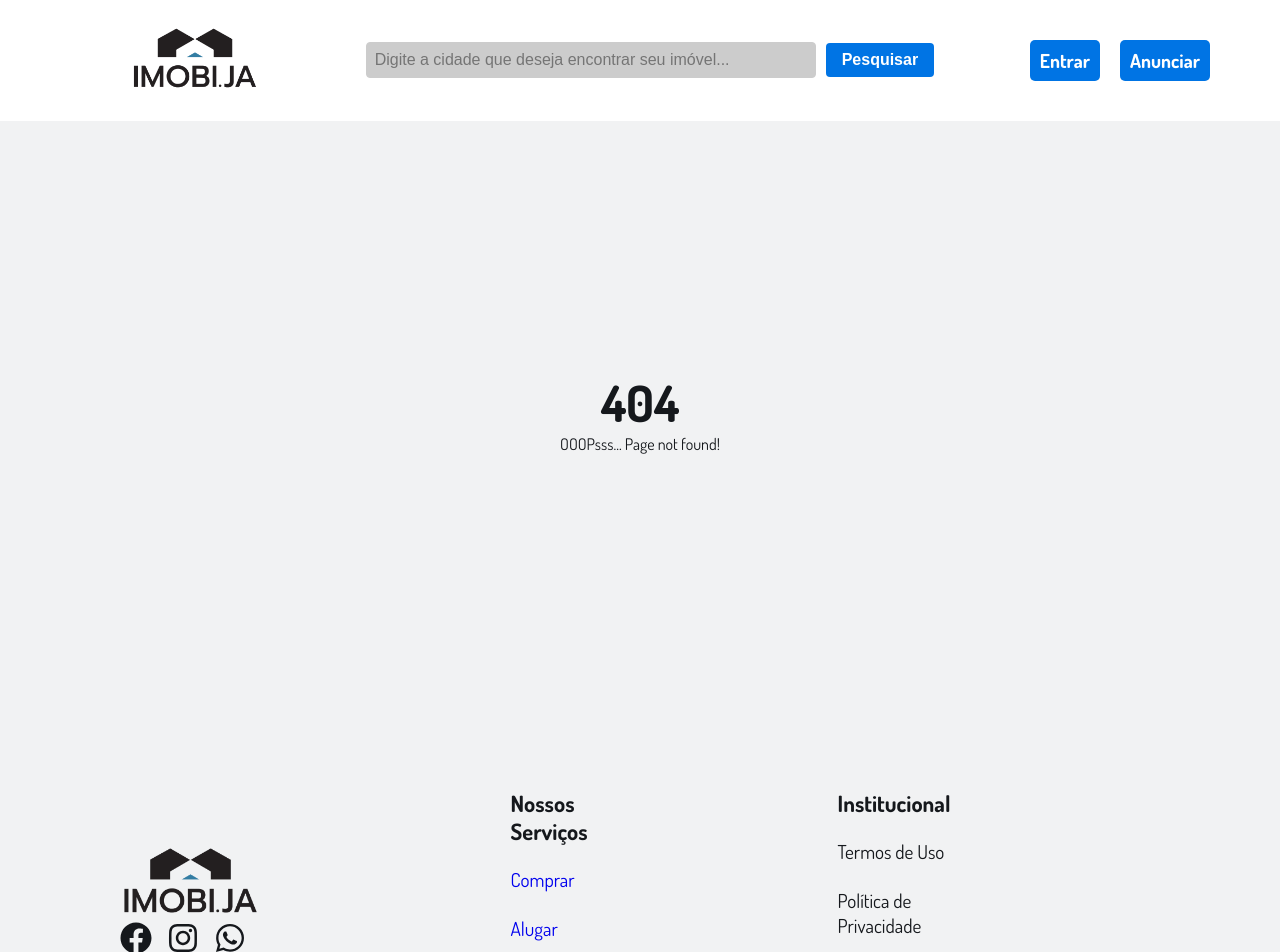
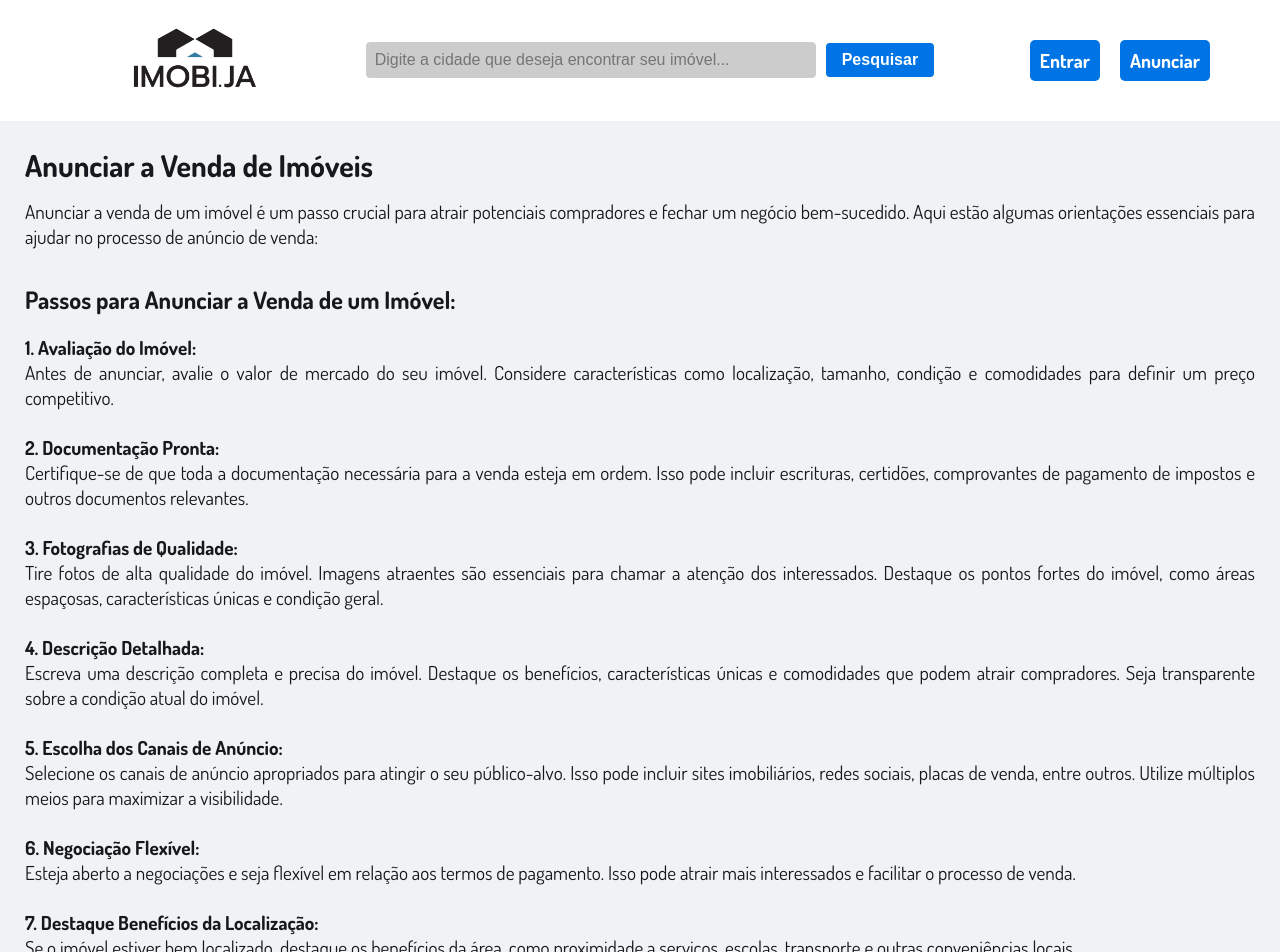
Before and after one commit to igortrombini/Imobija, a React (Create React App) app: page /termouso in a window 1280 px wide. Shown: the top 952 px of the page. Built offline with nearby package versions, Linux system fonts and the light colour scheme; no server answers.

Commit message:
add:pages termo de uso, politica privacidade

```diff
--- a/src/components/Footer/index.jsx
+++ b/src/components/Footer/index.jsx
@@ -58,10 +58,10 @@ const Footer = () => {
               <h3>Institucional</h3>
               <ul>
                 <li>
-                  <span>Termos de Uso</span>
+                  <span><Link to="/termouso">Termo de Uso</Link></span>
                 </li>
                 <li>
-                  <span>Política de Privacidade</span>
+                  <span><Link to="/politicaprivacidade">Politica de Privacidade</Link></span>
                 </li>
                 <li>
                   <span>Política de Cookies</span>
--- /dev/null
+++ b/src/pages/PoliticaPrivacidade/index.jsx
@@ -0,0 +1,49 @@
+import React from "react";
+import { Container } from "./styles";
+
+const PoliticaPrivacidade = () => {
+  return (
+    <Container>
+      <h2>Política de Privacidade</h2>
+      <p>
+        A sua privacidade é importante para nós. Esta Política de Privacidade descreve as práticas de coleta e uso de informações quando você utiliza nossos serviços relacionados à venda de imóveis.
+      </p>
+
+      <h3>Coleta de Informações:</h3>
+
+      <p>
+        Coletamos informações pessoais quando você decide utilizar nossos serviços para anunciar a venda de imóveis. As informações coletadas podem incluir, mas não estão limitadas a, seu nome, endereço, número de telefone e informações relacionadas à propriedade que você está anunciando.
+      </p>
+
+      <h3>Uso de Informações:</h3>
+
+      <p>
+        As informações fornecidas são utilizadas para facilitar o processo de anúncio de venda de imóveis e garantir a eficácia dos nossos serviços. Não compartilhamos suas informações pessoais com terceiros sem o seu consentimento, exceto quando necessário para cumprir obrigações legais.
+      </p>
+
+      <h3>Segurança:</h3>
+
+      <p>
+        Implementamos medidas de segurança para proteger suas informações pessoais contra acesso não autorizado, alteração, divulgação ou destruição não autorizada. No entanto, observe que nenhum método de transmissão pela internet ou armazenamento eletrônico é 100% seguro, e não podemos garantir a segurança absoluta das informações.
+      </p>
+
+      <h3>Cookies:</h3>
+
+      <p>
+        Utilizamos cookies para melhorar a experiência do usuário. Os cookies são pequenos arquivos de texto armazenados no seu dispositivo. Você pode configurar seu navegador para recusar todos ou alguns cookies, mas isso pode afetar a funcionalidade do site.
+      </p>
+
+      <h3>Alterações na Política de Privacidade:</h3>
+
+      <p>
+        Reservamo-nos o direito de modificar esta Política de Privacidade a qualquer momento. Recomendamos que você revise periodicamente esta página para obter as informações mais recentes sobre nossas práticas de privacidade.
+      </p>
+
+      <p>
+        Ao utilizar nossos serviços, você concorda com os termos descritos nesta Política de Privacidade.
+      </p>
+    </Container>
+  );
+}
+
+export default PoliticaPrivacidade;
--- /dev/null
+++ b/src/pages/PoliticaPrivacidade/styles.js
@@ -0,0 +1,25 @@
+import styled from "styled-components";
+
+export const Container = styled.div`
+  padding: 25px;
+  display: flex;
+  flex-direction: column;
+  align-items: flex-start;
+
+  h2 {
+    font-size: 1.875rem;
+    margin-bottom: 15px;
+  }
+
+  p {
+    font-size: 1.2rem;
+    margin-bottom: 15px;
+    text-align: justify;
+  }
+
+  h3 {
+    font-size: 1.5rem;
+    margin-top: 20px;
+    margin-bottom: 10px;
+  }
+`;
--- /dev/null
+++ b/src/pages/TermoUso/index.jsx
@@ -0,0 +1,53 @@
+import React from "react";
+import { Container } from "./styles";
+
+const TermoUso = () => {
+  return (
+    <Container>
+      <h2>Anunciar a Venda de Imóveis</h2>
+      <p>
+        Anunciar a venda de um imóvel é um passo crucial para atrair potenciais compradores e fechar um negócio bem-sucedido. Aqui estão algumas orientações essenciais para ajudar no processo de anúncio de venda:
+      </p>
+
+      <h3>Passos para Anunciar a Venda de um Imóvel:</h3>
+
+      <p>
+        <strong>1. Avaliação do Imóvel:</strong> Antes de anunciar, avalie o valor de mercado do seu imóvel. Considere características como localização, tamanho, condição e comodidades para definir um preço competitivo.
+      </p>
+
+      <p>
+        <strong>2. Documentação Pronta:</strong> Certifique-se de que toda a documentação necessária para a venda esteja em ordem. Isso pode incluir escrituras, certidões, comprovantes de pagamento de impostos e outros documentos relevantes.
+      </p>
+
+      <p>
+        <strong>3. Fotografias de Qualidade:</strong> Tire fotos de alta qualidade do imóvel. Imagens atraentes são essenciais para chamar a atenção dos interessados. Destaque os pontos fortes do imóvel, como áreas espaçosas, características únicas e condição geral.
+      </p>
+
+      <p>
+        <strong>4. Descrição Detalhada:</strong> Escreva uma descrição completa e precisa do imóvel. Destaque os benefícios, características únicas e comodidades que podem atrair compradores. Seja transparente sobre a condição atual do imóvel.
+      </p>
+
+      <p>
+        <strong>5. Escolha dos Canais de Anúncio:</strong> Selecione os canais de anúncio apropriados para atingir o seu público-alvo. Isso pode incluir sites imobiliários, redes sociais, placas de venda, entre outros. Utilize múltiplos meios para maximizar a visibilidade.
+      </p>
+
+      <p>
+        <strong>6. Negociação Flexível:</strong> Esteja aberto a negociações e seja flexível em relação aos termos de pagamento. Isso pode atrair mais interessados e facilitar o processo de venda.
+      </p>
+
+      <p>
+        <strong>7. Destaque Benefícios da Localização:</strong> Se o imóvel estiver bem localizado, destaque os benefícios da área, como proximidade a serviços, escolas, transporte e outras conveniências locais.
+      </p>
+
+      <p>
+        <strong>8. Atendimento aos Interessados:</strong> Responda prontamente às consultas dos interessados. Agende visitas e esteja preparado para mostrar o imóvel, respondendo a perguntas e oferecendo informações adicionais.
+      </p>
+
+      <p>
+        Anunciar a venda de um imóvel de maneira eficaz requer preparação e estratégia. Ao seguir essas orientações, você aumenta as chances de atrair compradores qualificados e fechar uma venda bem-sucedida.
+      </p>
+    </Container>
+  );
+}
+
+export default TermoUso;
--- /dev/null
+++ b/src/pages/TermoUso/styles.js
@@ -0,0 +1,30 @@
+import styled from "styled-components";
+
+export const Container = styled.div`
+  padding: 25px;
+  display: flex;
+  flex-direction: column;
+  align-items: flex-start;
+
+  h2 {
+    font-size: 1.875rem;
+    margin-bottom: 15px;
+  }
+
+  p {
+    font-size: 1.2rem;
+    margin-bottom: 15px;
+    text-align: justify;
+  }
+
+  h3 {
+    font-size: 1.5rem;
+    margin-top: 20px;
+    margin-bottom: 10px;
+  }
+
+  strong {
+    display: block; /* Ensure the strong tag is treated as a block element */
+    margin-top: 10px; /* Adjust as needed */
+  }
+`;
--- a/src/routes/index.jsx
+++ b/src/routes/index.jsx
@@ -14,6 +14,8 @@ import Login from "../pages/Login";
 import Comprar from "../pages/Comprar";
 import Alugar from "../pages/Alugar";
 import Vender from "../pages/Vender";
+import PoliticaPrivacidade from "../pages/PoliticaPrivacidade";
+import TermoUso from "../pages/TermoUso";
 import Cadastro from "../pages/Cadastro";
 import Perfil from "../pages/Perfil";
 import PrivateRoute from "../components/PrivateRoute";
@@ -31,6 +33,8 @@ const RouterApp = () => {
         <Route path="/comprar" component={Comprar} />
         <Route path="/alugar" component={Alugar} />
         <Route path="/vender" component={Vender} />
+        <Route path="/termouso" component={TermoUso} />
+        <Route path="/politicaprivacidade" component={PoliticaPrivacidade} />
         <Route path="/search-results" component={SearchCityResults} /> {/* Renderize o componente SearchCityResults diretamente */}
         <PrivateRoute path="/perfil" component={Perfil} />
         <Route path="*" component={Error} />
```
